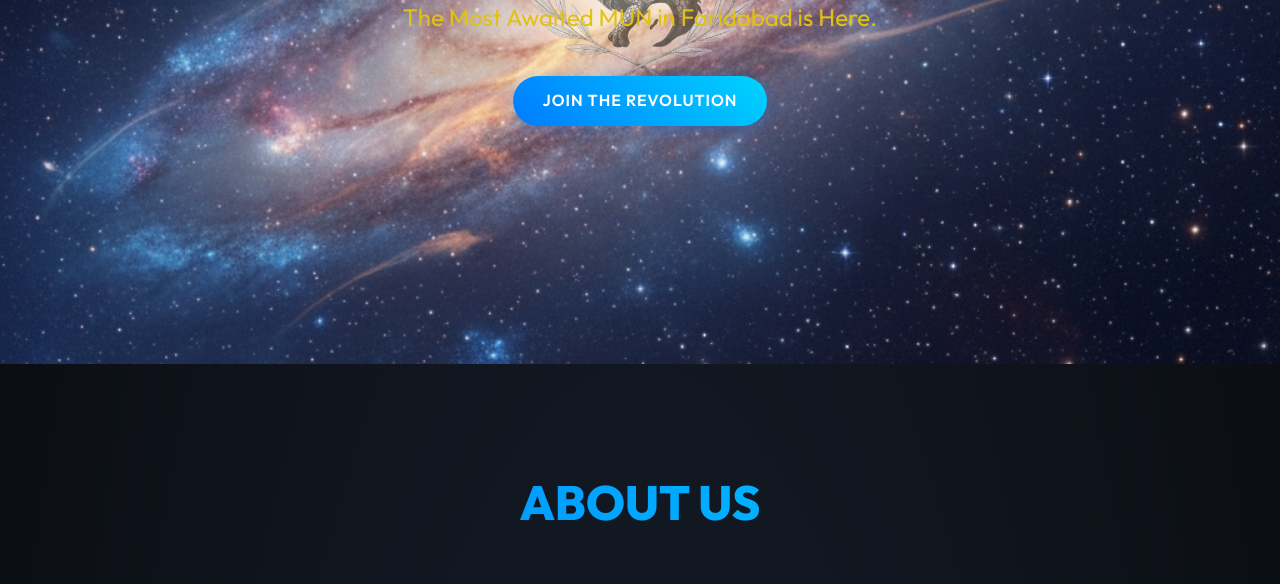
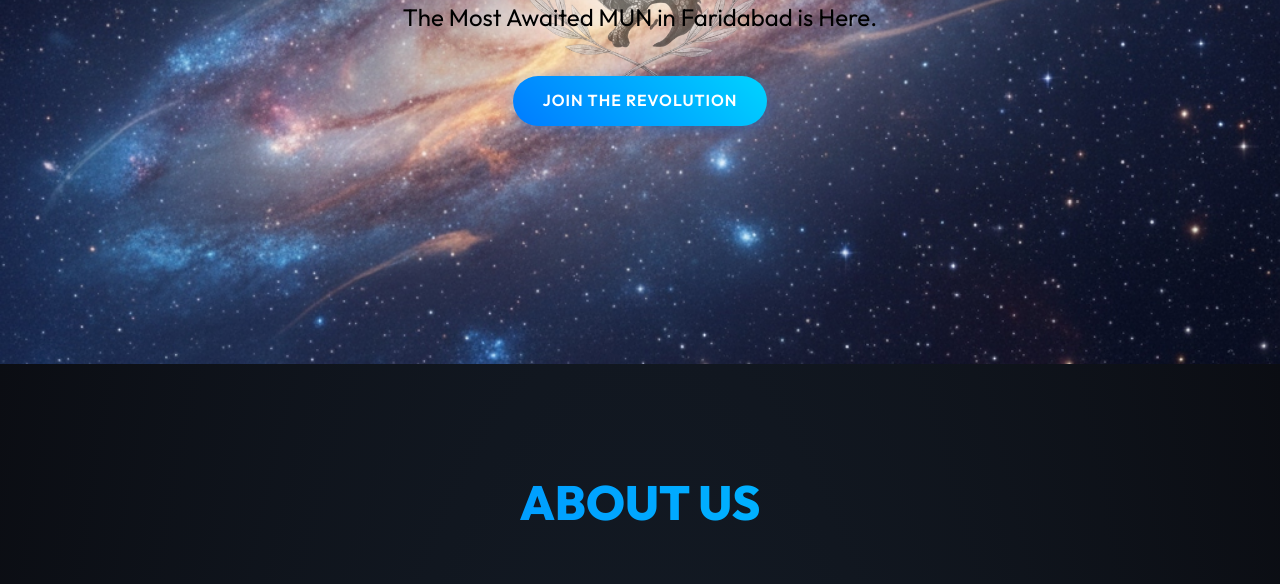
Before and after one commit to Saurabhkk270/Volkan.MUN, a website built with Vite: page index.html in a window 1280 px wide. Shown: the part 436-1020 px from the top of the page. Built offline with nearby package versions, Linux system fonts and the light colour scheme.

Commit message:
your msg

```diff
--- a/style.css
+++ b/style.css
@@ -5,7 +5,7 @@
   --secondary-color: #00d4ff;
   /* Lighter Blue */
   --text-color: #ffffff;
-  --text-muted: #e1c214;
+  --text-muted: #000000;
   --glass-bg: rgba(255, 255, 255, 0.05);
   --glass-border: rgba(255, 255, 255, 0.1);
   --font-main: 'Outfit', sans-serif;
```
